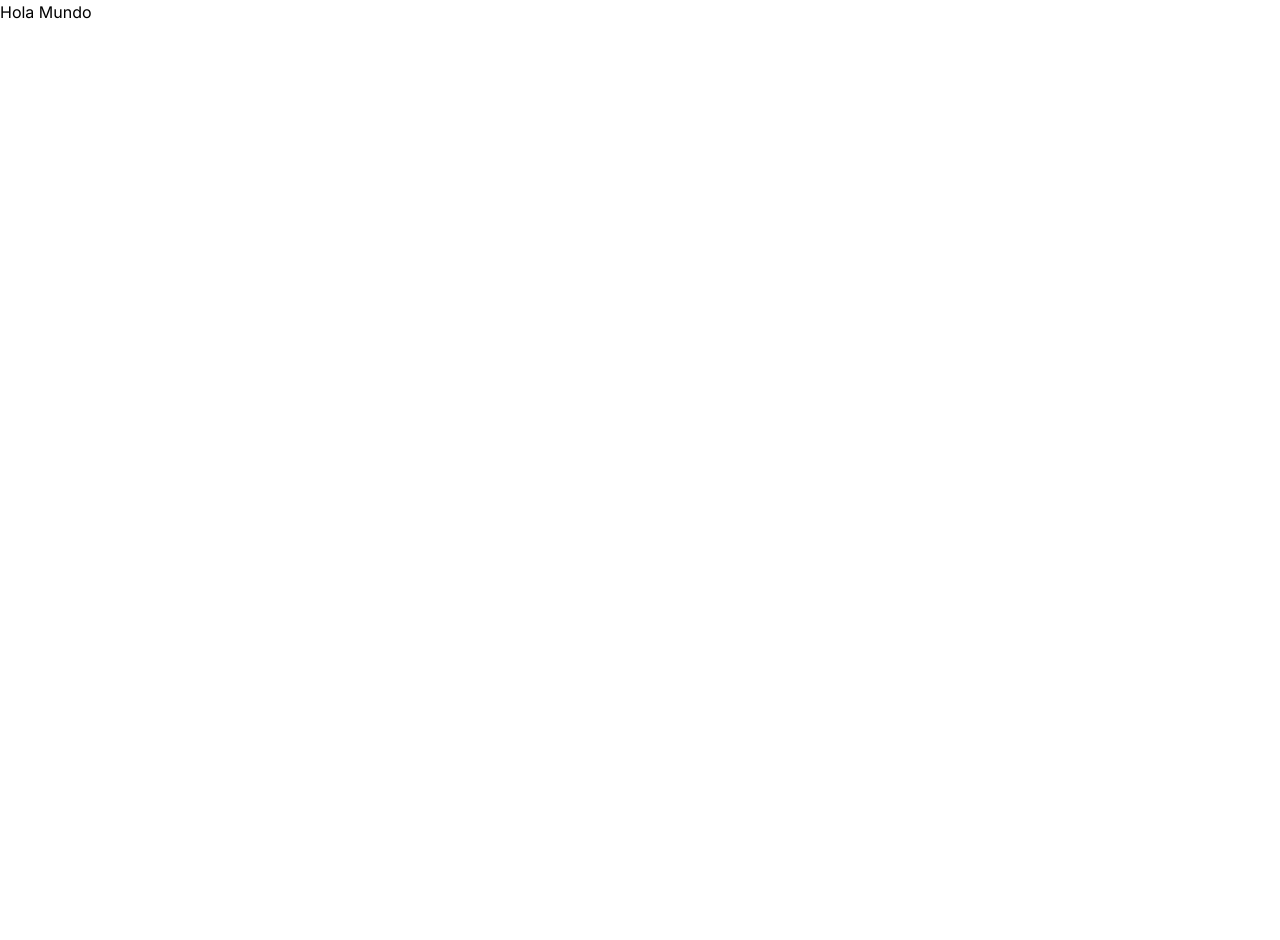
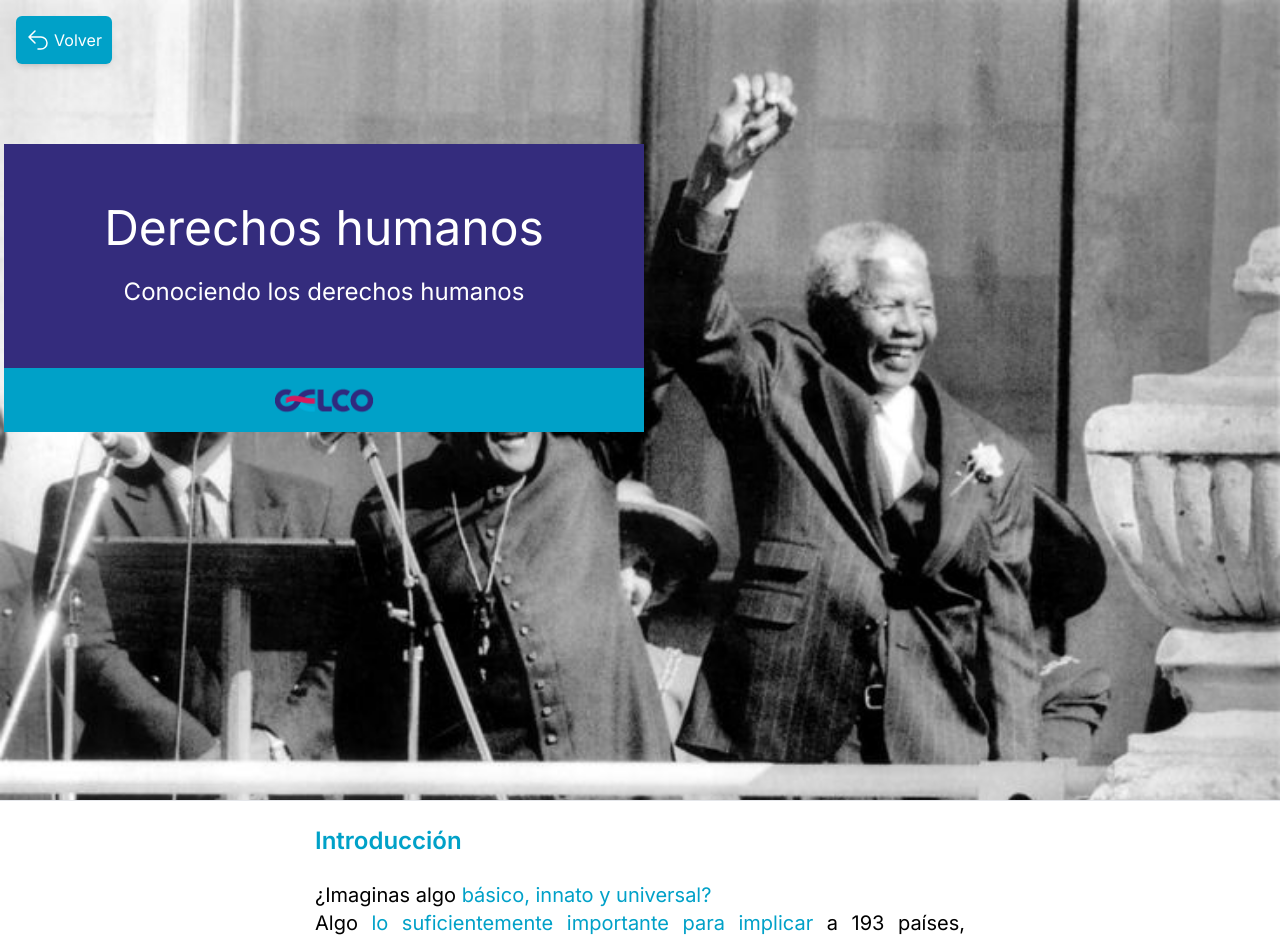
Before and after one commit to kkrlosdev/hr-project, a Next.js app: page /case1 in a window 1280 px wide. Shown: the top 940 px of the page. Before the commit the page ends 800 px from the top, so only its background shows below. Built offline with nearby package versions, Linux system fonts and the light colour scheme.

Commit message:
Add BackButton to Pages
Case 1 Page updated

```diff
--- a/src/app/case1/page.js
+++ b/src/app/case1/page.js
@@ -1,7 +1,35 @@
+import { Logo } from "../components/Logo"
+import { BackButton} from "../components/BackButton"
+
 export default function Case1(){
     return(
         <>
-            <h1>Hola Mundo</h1>
+            <header className="headerPage1">
+                <BackButton/>
+
+                <section style={{width: "50%"}} className="relative top-36 left-1">
+
+                    <div className="flex flex-col items-center justify-center h-56 space-y-6 text-white bg-blue-gelco">
+                        <h1 className="text-5xl">Derechos humanos</h1>
+                        <h2 className="text-2xl">Conociendo los derechos humanos</h2>
+                    </div>
+                    <div className="flex items-center justify-center h-16 bg-cyan-gelco p-7">
+                        <Logo/>
+                    </div>
+
+                </section>
+
+            </header>
+            <hr></hr>
+            <section className="flex flex-col justify-center mx-auto mb-4" style={{width: "650px"}}>
+                <h1 className="my-6 text-2xl font-semibold cyan-gelco">Introducción</h1>
+                <p className="text-xl text-justify">
+                    ¿Imaginas algo <span className="cyan-gelco">básico, innato y universal?</span>
+                </p>
+                <p className="text-xl text-justify">
+                    Algo <span className="cyan-gelco">lo suficientemente importante para implicar </span>a 193 países, traducirse a más de 300 idiomas e involucrar a más de 7 mil millones de personas.
+                </p>
+            </section>
         </>
     )
 }
--- a/src/app/case2/page.js
+++ b/src/app/case2/page.js
@@ -1,7 +1,9 @@
+import { BackButton } from "../components/BackButton"
+
 export default function Case1(){
     return(
         <>
-            <h1>Hola Mundo</h1>
+            <BackButton/>
         </>
     )
 }
--- a/src/app/case3/page.js
+++ b/src/app/case3/page.js
@@ -1,7 +1,9 @@
+import { BackButton } from "../components/BackButton"
+
 export default function Case1(){
     return(
         <>
-            <h1>Hola Mundo</h1>
+            <BackButton/>
         </>
     )
 }
--- a/src/app/cases/page.js
+++ b/src/app/cases/page.js
@@ -27,7 +27,7 @@ export default function Cases(){
                         <h1 className="m-3">Debida <br/> Diligencia</h1>
                         <Image className="mt-4 ml-2" src="/3.svg" alt="Debida Diligencia" width={240} height={100}/>
                     </div>
-                    <KnowMoreButton color="bg-pink-gelco" href="/"/>
+                    <KnowMoreButton color="bg-pink-gelco" href="/case2"/>
                 </section>
 
                 <section className="flex flex-col items-center">
@@ -35,7 +35,7 @@ export default function Cases(){
                     <div className="my-3 text-xl font-semibold text-white transition-all rounded w-72 h-72 bg-cyan-gelco hover:scale-105">
                         <h1 className="m-3">Remediación</h1>
                     </div>
-                    <KnowMoreButton color="bg-cyan-gelco" href="/"/>
+                    <KnowMoreButton color="bg-cyan-gelco" href="/case3"/>
                 </section>
             </main>
         </>
--- /dev/null
+++ b/src/app/components/BackButton.jsx
@@ -0,0 +1,8 @@
+export function BackButton(){
+    return(
+        <a href="/cases" className="fixed z-50 flex items-center justify-center w-24 h-12 gap-1 text-white transition-all rounded-md shadow-md top-4 left-4 bg-cyan-gelco hover:shadow-lg"><svg xmlns="http://www.w3.org/2000/svg" fill="none" viewBox="0 0 24 24" strokeWidth={1.5} stroke="currentColor" className="w-6 h-6">
+                    <path strokeLinecap="round" strokeLinejoin="round" d="M9 15 3 9m0 0 6-6M3 9h12a6 6 0 0 1 0 12h-3" />
+                    </svg>
+                Volver</a>
+    )
+}
--- a/src/app/globals.css
+++ b/src/app/globals.css
@@ -26,6 +26,15 @@
   background-color: rgb(000, 161, 200);
 }
 
+.headerPage1{
+  background-image: url('/ddhh_background.png');
+  background-repeat: no-repeat;
+  background-size: cover;
+  height: 100vh;
+  width: 100%;
+  position: relative;
+}
+
 
 @layer utilities {
   .text-balance {
```
Also changed, not shown: public/ddhh_background.png (added).
